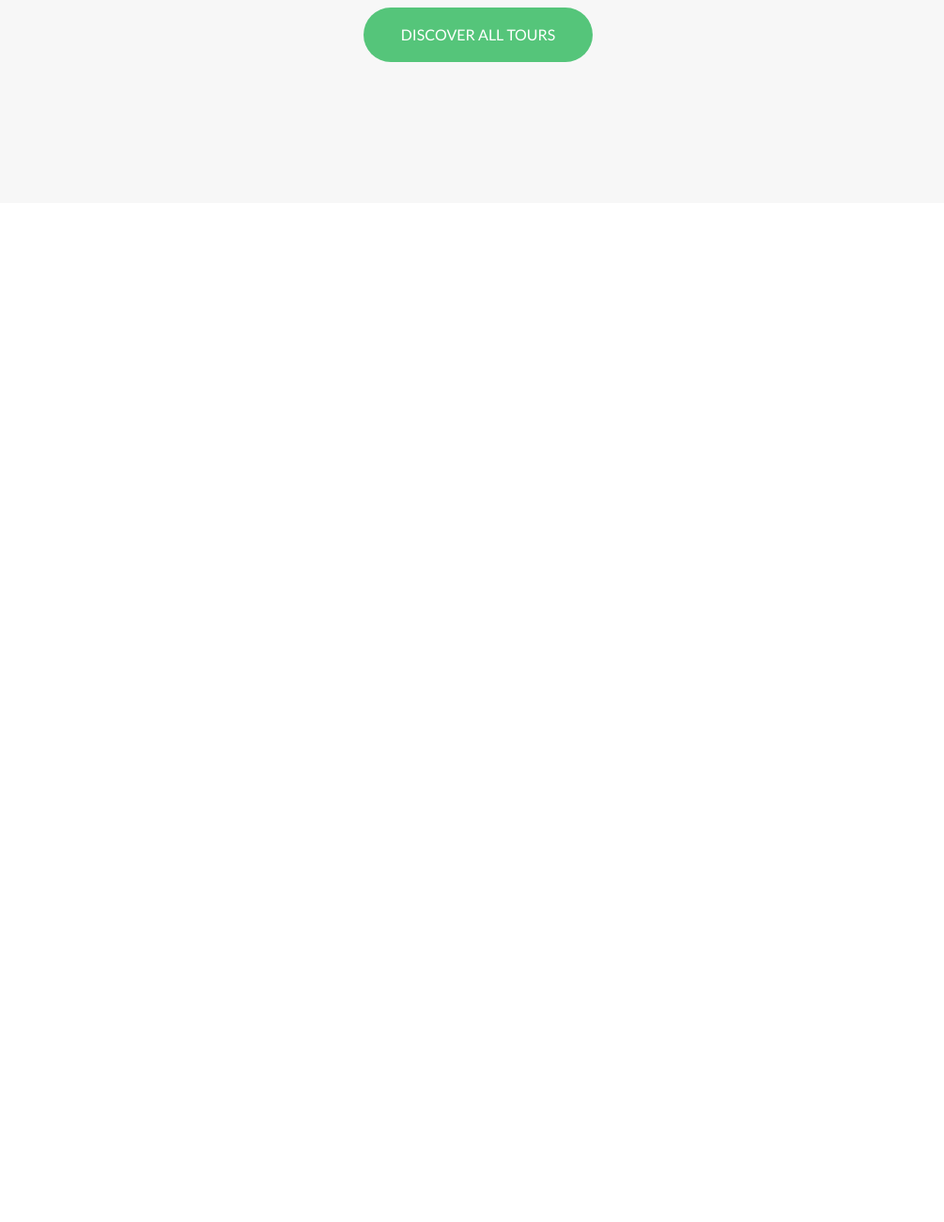
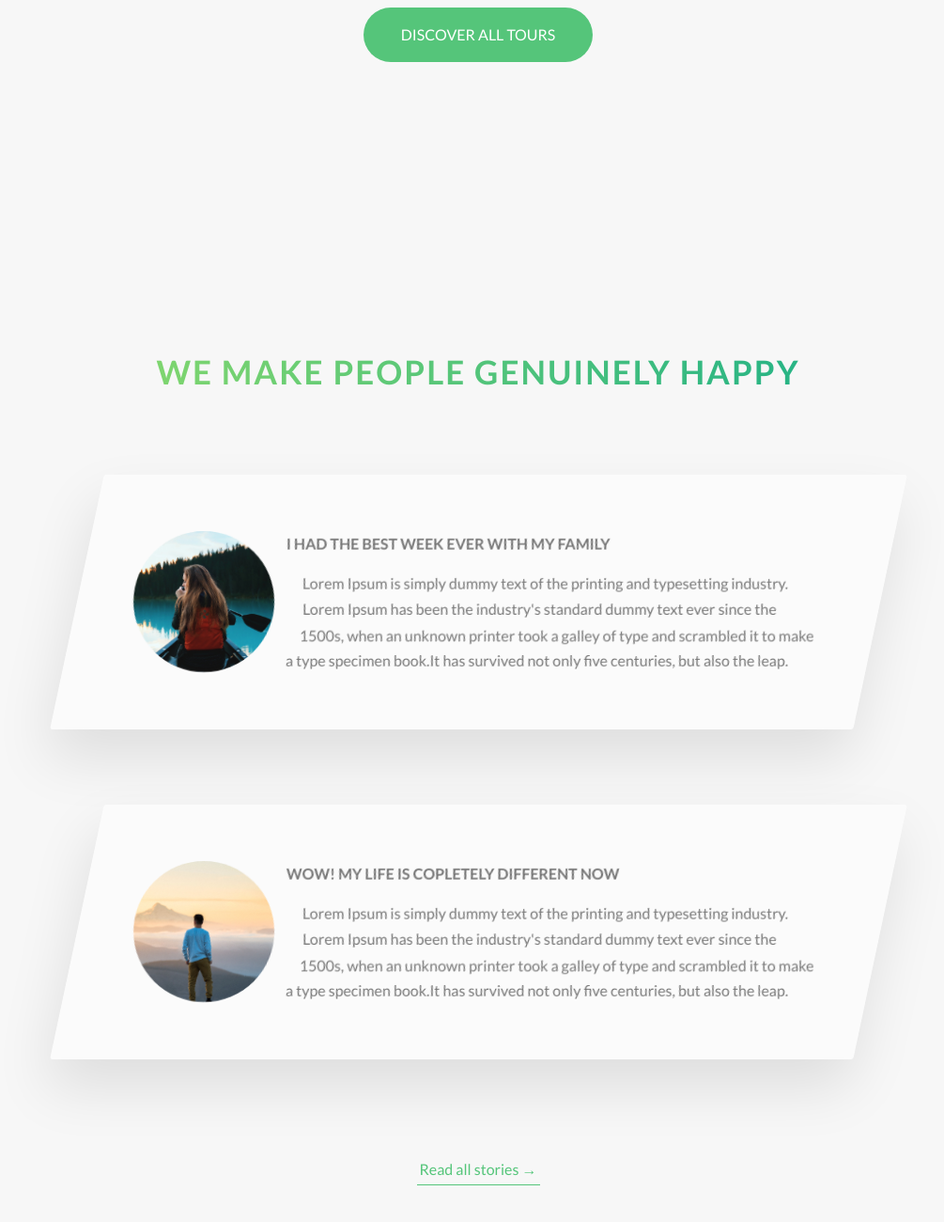
Before and after one commit to satyaki07/Natours, a website: page index.html in a window 1280 px wide. Shown: the part 3088-4388 px from the top of the page at 94% size, without its empty margins (131-1136 px from the left). Before the commit the page ends 3334 px from the top, so only its background shows below. Drawn offline with Linux system fonts and the light colour scheme.

Commit message:
Section Stories upto part 2

```diff
--- a/index.html
+++ b/index.html
@@ -281,6 +281,52 @@
                     <a href="#" class="btn btn--green">Discover all tours</a>
                 </div>
             </section>
+
+            <section class="section-stories">
+                <div class="u-center-text u-margin-bottom-big">
+                    <h2 class="heading-secondary">
+                        We make people genuinely happy
+                    </h2>
+                </div>
+
+                <div class="row">
+                    <div class="story">
+                        <figure class="story__shape">
+                            <img src="img/nat-8.jpg" alt="Person on a tour" class="story__img">
+                            <figcaption class="story__caption">Mary Smith</figcaption>
+                        </figure>
+                        <div class="story__text">
+                            <h3 class="heading-tertiary u-margin-bottom-small">
+                                I had the best week ever with my family
+                            </h3>
+                            <p>
+                                Lorem Ipsum is simply dummy text of the printing and typesetting industry. Lorem Ipsum has been the industry's standard dummy text ever since the 1500s, when an unknown printer took a galley of type and scrambled it to make a type specimen book.It has survived not only five centuries, but also the leap.
+                            </p>
+                        </div>
+                    </div>
+                </div>
+
+                <div class="row">
+                    <div class="story">
+                        <figure class="story__shape">
+                            <img src="img/nat-9.jpg" alt="Person on a tour" class="story__img">
+                            <figcaption class="story__caption">Jack Wilson</figcaption>
+                        </figure>
+                        <div class="story__text">
+                            <h3 class="heading-tertiary u-margin-bottom-small">
+                                Wow! My life is copletely different now
+                            </h3>
+                            <p>
+                                Lorem Ipsum is simply dummy text of the printing and typesetting industry. Lorem Ipsum has been the industry's standard dummy text ever since the 1500s, when an unknown printer took a galley of type and scrambled it to make a type specimen book.It has survived not only five centuries, but also the leap.
+                            </p>
+                        </div>
+                    </div>
+                </div>
+
+                <div class="u-center-text u-margin-top-huge">
+                    <a href="#" class="btn-text">Read all stories &rarr;</a>
+                </div>
+            </section>
         </main>
 
     </body>
--- /dev/null
+++ b/sass/components/_story.scss
@@ -0,0 +1,59 @@
+.story {
+    width: 75%;
+    margin: 0 auto;
+    box-shadow: 0 3rem 6rem rgba($color-black, .1);
+    background-color: rgba($color-white, .6);
+    border-radius: 3px;
+    padding: 6rem;
+    padding-left: 9rem;
+    font-size: $default-font-size;
+    transform: skewX(-12deg);
+
+    &__shape {
+        height: 15rem;
+        width: 15rem;
+        float: left;
+        position: relative;
+        -webkit-shape-outside: circle(50% at 50% 50%);
+        shape-outside: circle(50% at 50% 50%);
+        -webkit-clip-path: circle(50% at 50% 50%);
+        clip-path: circle(50% at 50% 50%);
+        transform: translateX(-3rem) skewX(12deg);
+    }
+
+    &__img {
+        height: 100%;
+        transform: translateX(-4rem) scale(1.4);
+        backface-visibility: hidden;
+        transition: all .5s;
+    }
+
+    &__text {
+        transform: skewX(12deg);
+    }
+
+    &__caption {
+        position: absolute;
+        top: 50%;
+        left: 50%;
+        transform: translate(-50%, 20%);
+        color: $color-white;
+        text-transform: uppercase;
+        font-size: 1.7rem;
+        text-align: center;
+        opacity: 0;
+        transition: all .5s;
+        //To fix animation shake
+        backface-visibility: hidden;
+    }
+
+    &:hover &__caption {
+        opacity: 1;
+        transform: translate(-50%, -50%);
+    }
+
+    &:hover &__img {
+        transform: translateX(-4rem) scale(1);
+        filter: blur(3px) brightness(80%);
+    }
+}
--- a/sass/main.scss
+++ b/sass/main.scss
@@ -11,6 +11,7 @@
 @import "components/card";
 @import "components/composition";
 @import "components/feature-box";
+@import "components/story";
 
 @import "layout/grid";
 @import "layout/header";
--- a/sass/pages/_home.scss
+++ b/sass/pages/_home.scss
@@ -26,3 +26,9 @@
     padding: 25rem 0 15rem 0;
     margin-top: -10rem;
 }
+
+.section-stories {
+    padding: 15rem 0;
+    background-color: $color-grey-light-1;
+
+}
```
Also changed, not shown: css/style.css.
